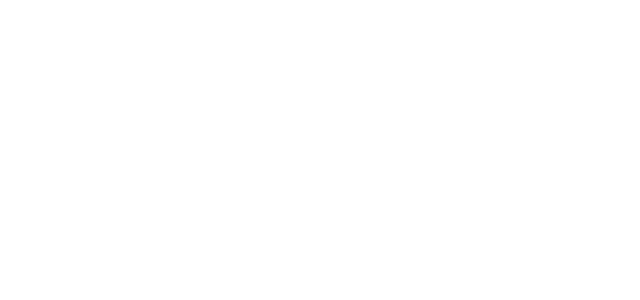
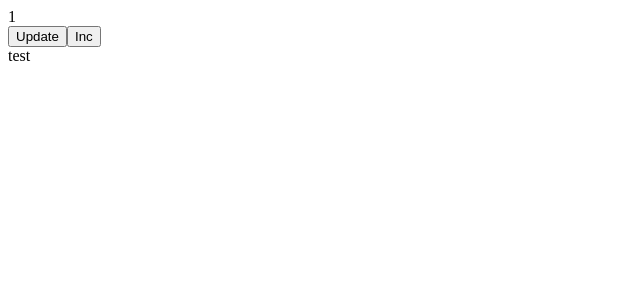
Before and after one commit to y0na24/React-knowledge-base, a React (Vite) app: page / in a window 1280 px wide. Shown: the top 300 px of the page, without its empty margins (0-640 px from the left). Built offline with nearby package versions, Linux system fonts and the light colour scheme; the HTML template or start-up script is replaced by a standard one.

Commit message:
useCallback and useMemo realization with our hands

```diff
--- a/src/App.tsx
+++ b/src/App.tsx
@@ -1,5 +1,7 @@
+import { CbMemoExample } from './knowledgeBase/cb-memoWithOurHands/CbMemoExample'
+
 function App() {
-	return null
+	return <CbMemoExample />
 }
 
 export default App
--- /dev/null
+++ b/src/knowledgeBase/cb-memoWithOurHands/CbMemoExample.tsx
@@ -0,0 +1,63 @@
+import { useReducer, useRef, useState, memo } from 'react'
+
+const SubComponent = memo(({ onClick }: { onClick: any }) => {
+	console.log('====update sub component======')
+	return <div onClick={onClick}>test</div>
+})
+
+function areDepsEqual(prevDeps: any, currentDeps: any) {
+	if (prevDeps.length !== currentDeps.length) return false
+
+	for (let i = 0; i < prevDeps.length; i++) {
+		if (!Object.is(prevDeps[i], currentDeps[i])) {
+			return false
+		}
+	}
+
+	return true
+}
+
+function useMemo(getResult: any, deps: any) {
+	const prevResult = useRef(null)
+	const prevDeps = useRef(null)
+
+	if (prevDeps.current && areDepsEqual(prevDeps.current, deps)) {
+		return prevResult.current
+	}
+
+	const result = getResult()
+
+	prevDeps.current = deps
+	prevResult.current = result
+
+	return result
+}
+
+function useCallback(cb: any, deps: any) {
+	return useMemo(() => cb, [...deps])
+}
+
+export const CbMemoExample = () => {
+	const [count, setCount] = useState(1)
+	const [, forceUpdate] = useReducer(v => v + 1, 0)
+
+	const doubleCount = useMemo(() => {
+		return count * 2
+	}, [count])
+
+	console.log('======')
+
+	const onClick = useCallback(() => {
+		console.log(doubleCount)
+	}, [doubleCount])
+
+	return (
+		<div>
+			<div>{count}</div>
+			<button onClick={forceUpdate}>Update</button>
+			<button onClick={() => setCount(c => c + 1)}>Inc</button>
+
+			<SubComponent onClick={onClick} />
+		</div>
+	)
+}
```
Also changed, not shown: src/hooks/hooks.ts (deleted).
